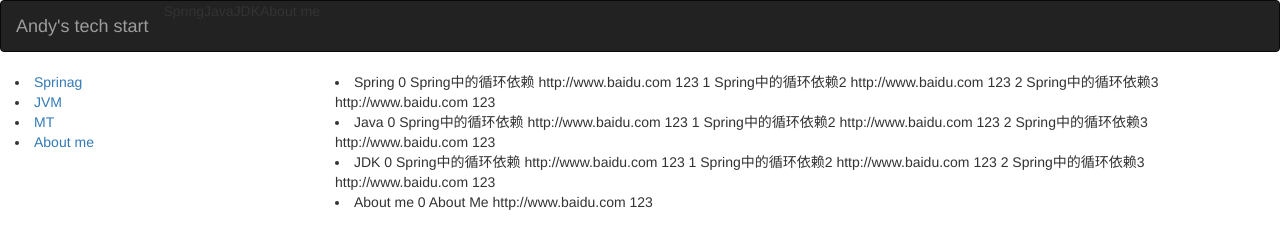
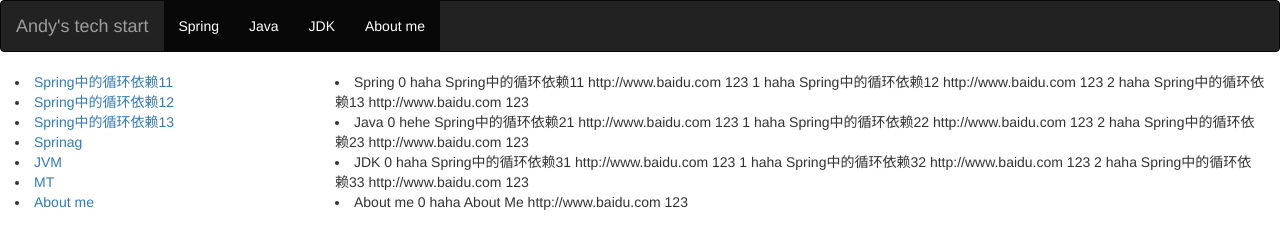
Before and after one commit to andyxiao24/andyxiao24.github.io, a plain HTML site: page index.html in a window 1280 px wide. Drawn offline with nearby package versions, Linux system fonts and the light colour scheme; some packages are replaced by stand-ins of ours.

Commit message:
基本跳转完成。

```diff
--- a/index.html
+++ b/index.html
@@ -7,26 +7,27 @@
     <link href="https://cdn.bootcss.com/bootstrap/3.3.7/css/bootstrap.min.css" rel="stylesheet">
     <script src="https://cdn.bootcss.com/jquery/3.2.1/jquery.min.js"></script>
     <script src="https://cdn.bootcss.com/bootstrap/3.3.7/js/bootstrap.min.js"></script>
-    <script src="http://cdn.static.runoob.com/libs/angular.js/1.4.6/angular.min.js"></script>
-    <script src="https://cdn.bootcss.com/angular-ui-router/1.0.3/angular-ui-router.min.js"></script>
+    <script src="https://cdn.bootcss.com/angular.js/1.4.6/angular.min.js"></script>
+    <script src="https://cdn.bootcss.com/angular-ui-router/0.4.3/angular-ui-router.min.js"></script>
     <script src="js/app.js"></script>
-    <script src="js/initCtrl.js"></script>
     <script src="js/homeCtrl.js"></script>
 </head>
 <body ng-app="githubApp" ng-controller="homeCtrl">
-<div ng-controller="initCtrl"></div>
 <nav class="navbar navbar-inverse">
     <div class="container-fluid">
         <div class="navbar-header">
             <a class="navbar-brand" href="#">Andy's tech start</a>
         </div>
         <ul class="nav navbar-nav">
-            <li ng-repeat="(key,val) in articles">{{key}}</li>
+            <li ng-repeat="(key,val) in articles" class="active"><a href="#/page/{{key}}/{{val[0].title}}">{{key}}</a></li>
         </ul>
     </div>
 </nav>
 <div>
     <div class="col-lg-3 hidden-xs col-md-3">
+        <li ng-repeat="value in activeCategory">
+            <a href="{{value.link}}" ui-sref-opts="{reload:true}">{{value.name}}</a>
+        </li>
         <li class="active"><a href="#/page/java/haha">Sprinag</a></li>
         <li><a href="#/page/java/haha" ui-sref-opts="{reload:true}" href="">JVM</a></li>
         <li><a href="#/page/java/hehe" ui-sref-opts="{reload:true}" href="">MT</a></li>
--- a/js/app.js
+++ b/js/app.js
@@ -4,9 +4,17 @@ andyApp.config(["$stateProvider", "$urlRouterProvider", function ($stateProvider
 
     $stateProvider
         .state("page", {
-            url:"/page/:catagory/:article_name",
+            url:"/page/:category/:article_name",
             templateUrl: function (stateParams){
-                return 'html/' + stateParams.catagory + "/" + stateParams.article_name + '.html';
+                return 'html/' + stateParams.category + "/" + stateParams.article_name + '.html';
             }
         });
 }]);
+
+/* move this logic to homeCtrl.js
+andyApp.run(['$rootScope', '$location', '$state', function ($rootScope, $location, $state) {
+    $rootScope.$on('$stateChangeStart', function (event, toState, toParams, fromState, fromParams) {
+        console.log("state changed");
+    });
+}])
+*/
--- a/js/homeCtrl.js
+++ b/js/homeCtrl.js
@@ -1,4 +1,87 @@
-andyApp.controller('homeCtrl', function($scope) {
-    console.info("test");
+andyApp.controller('homeCtrl', function($scope, $rootScope) {
+    $scope.$on('$stateChangeStart',
+        function(event, toState, toParams, fromState, fromParams) {
+            this.activeCategory = this.articles[toParams.category]
+        }.bind($scope));
 
+    $scope.articles = {
+        "Spring": [
+            {
+                "title": "haha",
+                "name": "Spring中的循环依赖11",
+                "src": "http://www.baidu.com",
+                "shortDesc": "",
+                "createdDate": 123
+            }, {
+                "title": "haha",
+                "name": "Spring中的循环依赖12",
+                "src": "http://www.baidu.com",
+                "shortDesc": "",
+                "createdDate": 123
+            }, {
+                "title": "haha",
+                "name": "Spring中的循环依赖13",
+                "src": "http://www.baidu.com",
+                "shortDesc": "",
+                "createdDate": 123
+            }
+        ],
+        "Java": [
+            {
+                "title": "hehe",
+                "name": "Spring中的循环依赖21",
+                "src": "http://www.baidu.com",
+                "shortDesc": "",
+                "createdDate": 123
+            }, {
+                "title": "haha",
+                "name": "Spring中的循环依赖22",
+                "src": "http://www.baidu.com",
+                "shortDesc": "",
+                "createdDate": 123
+            }, {
+                "title": "haha",
+                "name": "Spring中的循环依赖23",
+                "src": "http://www.baidu.com",
+                "shortDesc": "",
+                "createdDate": 123
+            }
+        ],
+        "JDK": [
+            {
+                "title": "haha",
+                "name": "Spring中的循环依赖31",
+                "src": "http://www.baidu.com",
+                "shortDesc": "",
+                "createdDate": 123
+            }, {
+                "title": "haha",
+                "name": "Spring中的循环依赖32",
+                "src": "http://www.baidu.com",
+                "shortDesc": "",
+                "createdDate": 123
+            }, {
+                "title": "haha",
+                "name": "Spring中的循环依赖33",
+                "src": "http://www.baidu.com",
+                "shortDesc": "",
+                "createdDate": 123
+            }
+        ],
+        "About me": [
+            {
+                "title": "haha",
+                "name": "About Me",
+                "src": "http://www.baidu.com",
+                "shortDesc": "",
+                "createdDate": 123
+            }
+        ]
+    };
+
+    $scope.activeCategory = $scope.articles["Spring"];
+
+    $scope.changeContent = function(name) {
+       $scope.activeCategory = $scope.articles[name];
+    }
 });
--- a/js/initCtrl.js
+++ /dev/null
@@ -1,66 +0,0 @@
-andyApp.controller('initCtrl', function ($scope, $http, $rootScope) {
-    $rootScope.articles = {
-        "Spring": [
-            {
-                "name": "Spring中的循环依赖",
-                "src": "http://www.baidu.com",
-                "shortDesc": "",
-                "createdDate": 123
-            }, {
-                "name": "Spring中的循环依赖2",
-                "src": "http://www.baidu.com",
-                "shortDesc": "",
-                "createdDate": 123
-            }, {
-                "name": "Spring中的循环依赖3",
-                "src": "http://www.baidu.com",
-                "shortDesc": "",
-                "createdDate": 123
-            }
-        ],
-        "Java": [
-            {
-                "name": "Spring中的循环依赖",
-                "src": "http://www.baidu.com",
-                "shortDesc": "",
-                "createdDate": 123
-            }, {
-                "name": "Spring中的循环依赖2",
-                "src": "http://www.baidu.com",
-                "shortDesc": "",
-                "createdDate": 123
-            }, {
-                "name": "Spring中的循环依赖3",
-                "src": "http://www.baidu.com",
-                "shortDesc": "",
-                "createdDate": 123
-            }
-        ],
-        "JDK": [
-            {
-                "name": "Spring中的循环依赖",
-                "src": "http://www.baidu.com",
-                "shortDesc": "",
-                "createdDate": 123
-            }, {
-                "name": "Spring中的循环依赖2",
-                "src": "http://www.baidu.com",
-                "shortDesc": "",
-                "createdDate": 123
-            }, {
-                "name": "Spring中的循环依赖3",
-                "src": "http://www.baidu.com",
-                "shortDesc": "",
-                "createdDate": 123
-            }
-        ],
-        "About me": [
-            {
-                "name": "About Me",
-                "src": "http://www.baidu.com",
-                "shortDesc": "",
-                "createdDate": 123
-            }
-        ]
-    };
-});
```
Also changed, not shown: html/Java/haha.html (added, +3 -0 lines), html/Java/hehe.html (added, +3 -0 lines), html/Java/heihei.html (added, +3 -0 lines), 1 other file.
